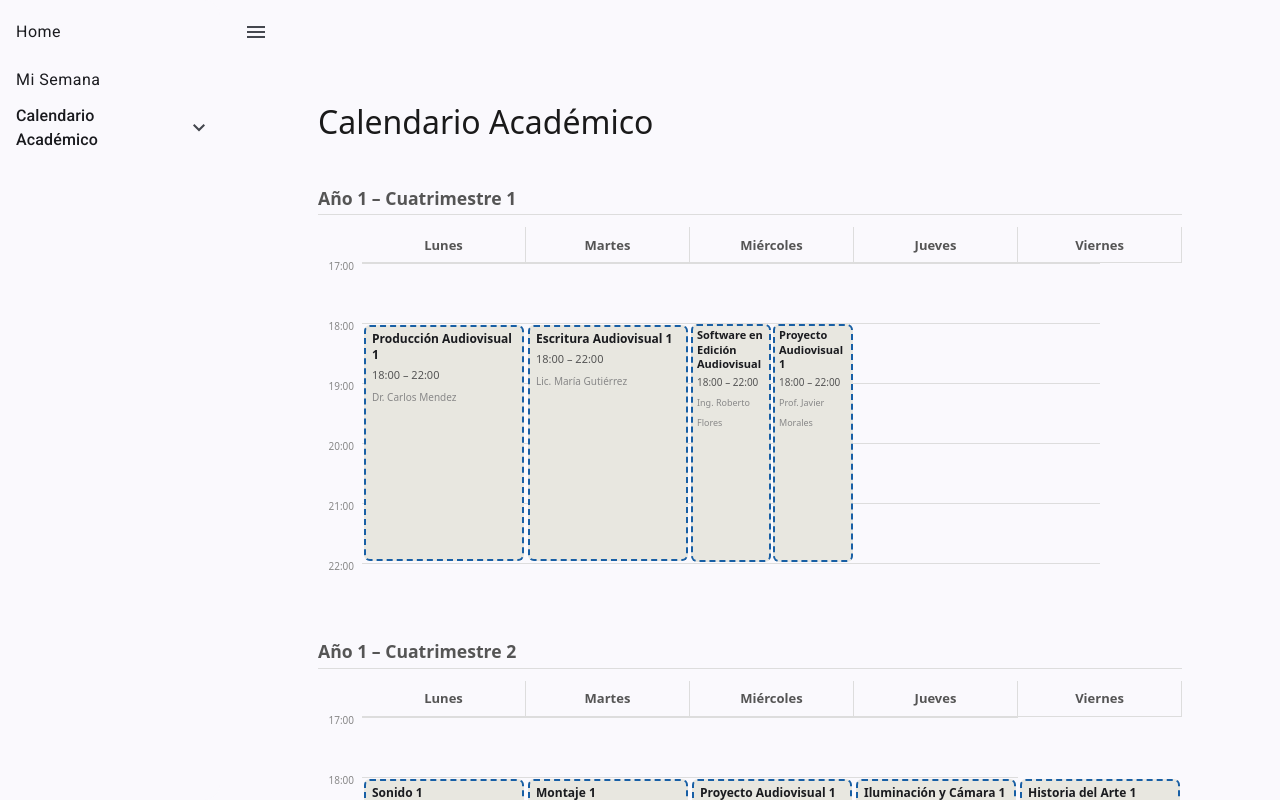
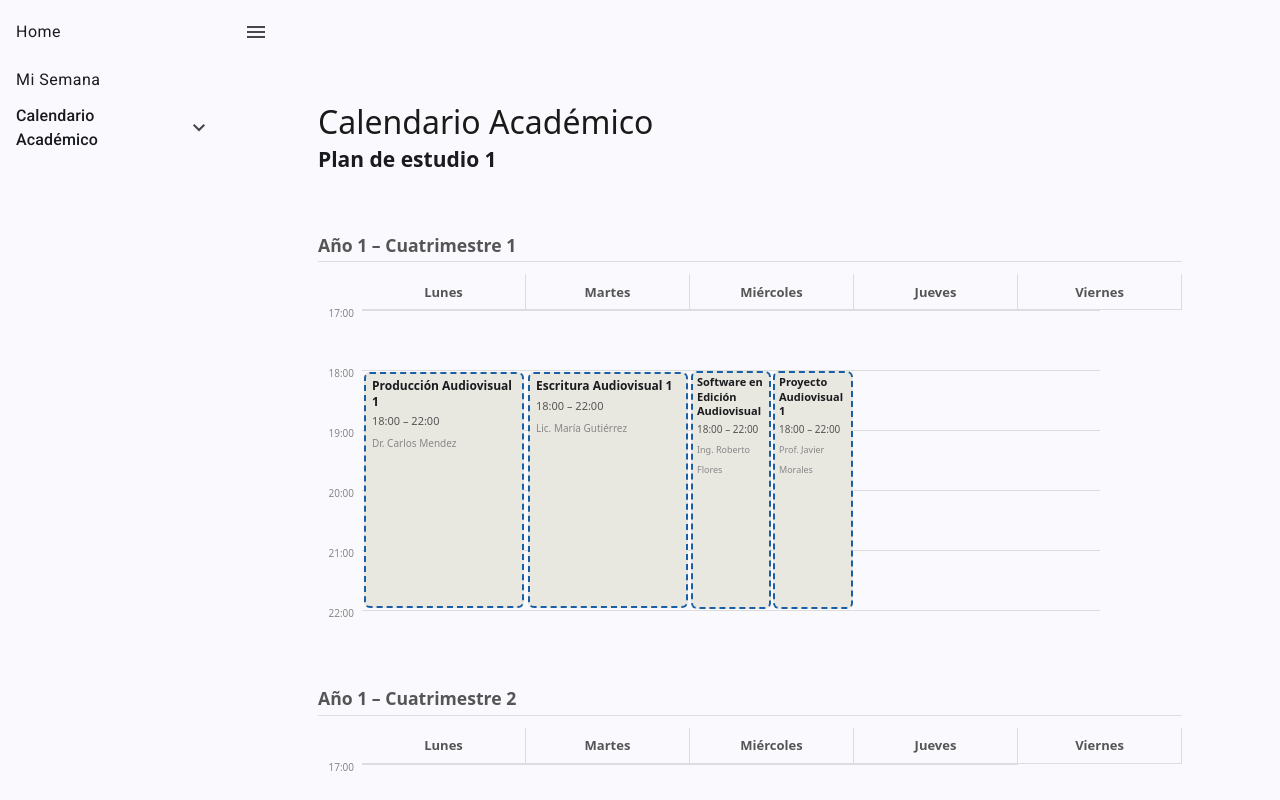
Before and after one commit to nitricx/OrganizadorCursada, an Angular app: page /academicCalendar/plan/1 in a window 1280 px wide. Built offline with nearby package versions, Linux system fonts and the light colour scheme.

Commit message:
feat: implement dynamic plan title display in academic calendar component

```diff
--- a/src/app/components/academic-calendar/academic-calendar.component.html
+++ b/src/app/components/academic-calendar/academic-calendar.component.html
@@ -1,6 +1,9 @@
 <div class="academic-calendar">
   <div class="page-header">
     <h1>Calendario Académico</h1>
+    @if (planId()) {
+      <h2 class="plan-title">{{ planId() }}</h2>
+    }
   </div>
   @for (semester of semesters(); track semester.label) {
     <section class="semester-section">
--- a/src/app/components/academic-calendar/academic-calendar.component.ts
+++ b/src/app/components/academic-calendar/academic-calendar.component.ts
@@ -1,4 +1,6 @@
 import { Component, ChangeDetectionStrategy, inject, computed } from '@angular/core';
+import { toSignal } from '@angular/core/rxjs-interop';
+import { ActivatedRoute } from '@angular/router';
 import { CourseService } from '../../services/course.service';
 import { Course } from '../../models/course';
 import { Calendar } from '../calendar/calendar';
@@ -18,6 +20,14 @@ interface Semester {
 })
 export class AcademicCalendarComponent {
   private readonly courseService = inject(CourseService);
+  private readonly route = inject(ActivatedRoute);
+
+  private readonly routeParamId = toSignal(this.route.paramMap.pipe());
+
+  planId = computed(() => {
+    const id = this.routeParamId()?.get('id');
+    return id ? `Plan de estudio ${id}` : null;
+  });
 
   semesters = computed<Semester[]>(() => {
     const courses = this.courseService.courses();
```
